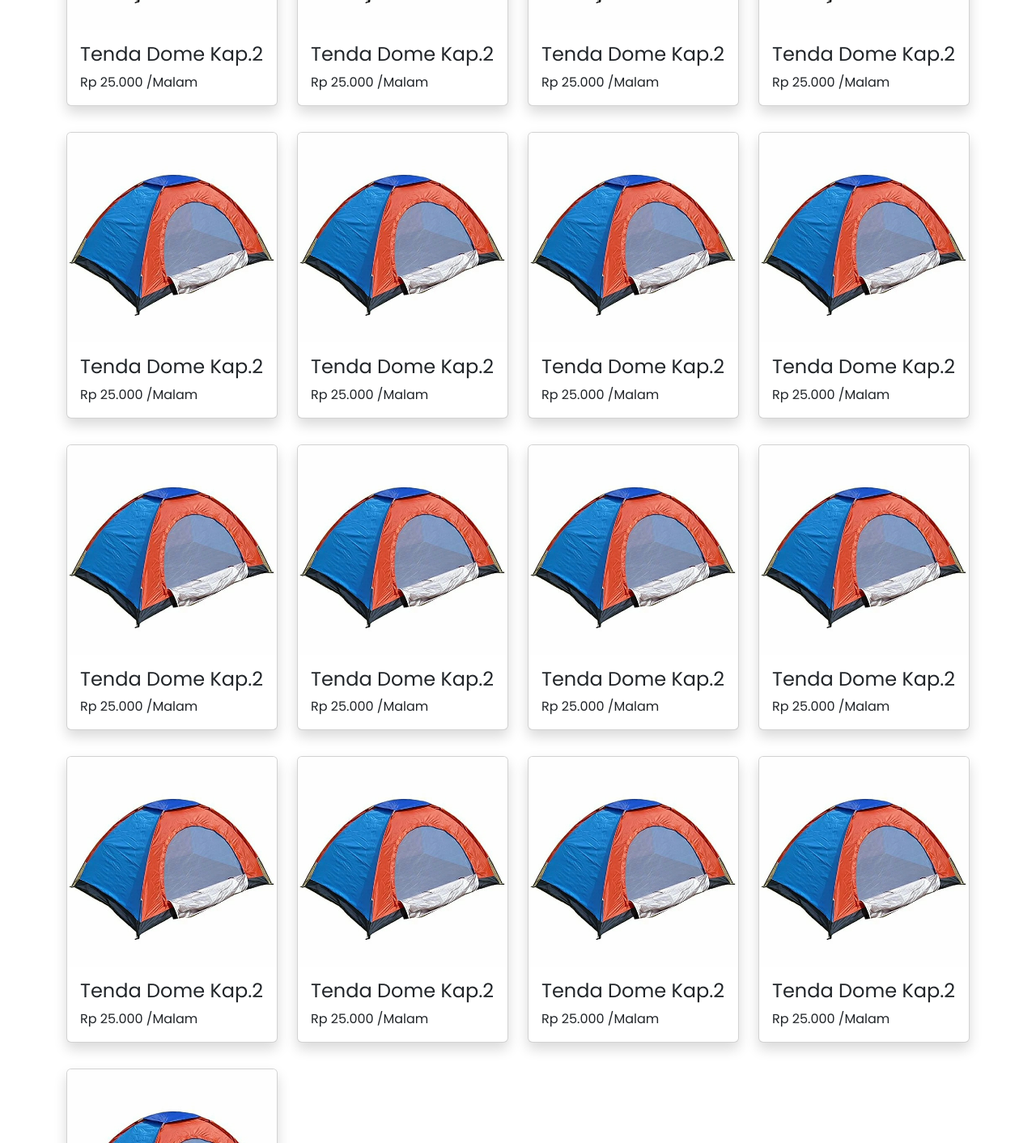
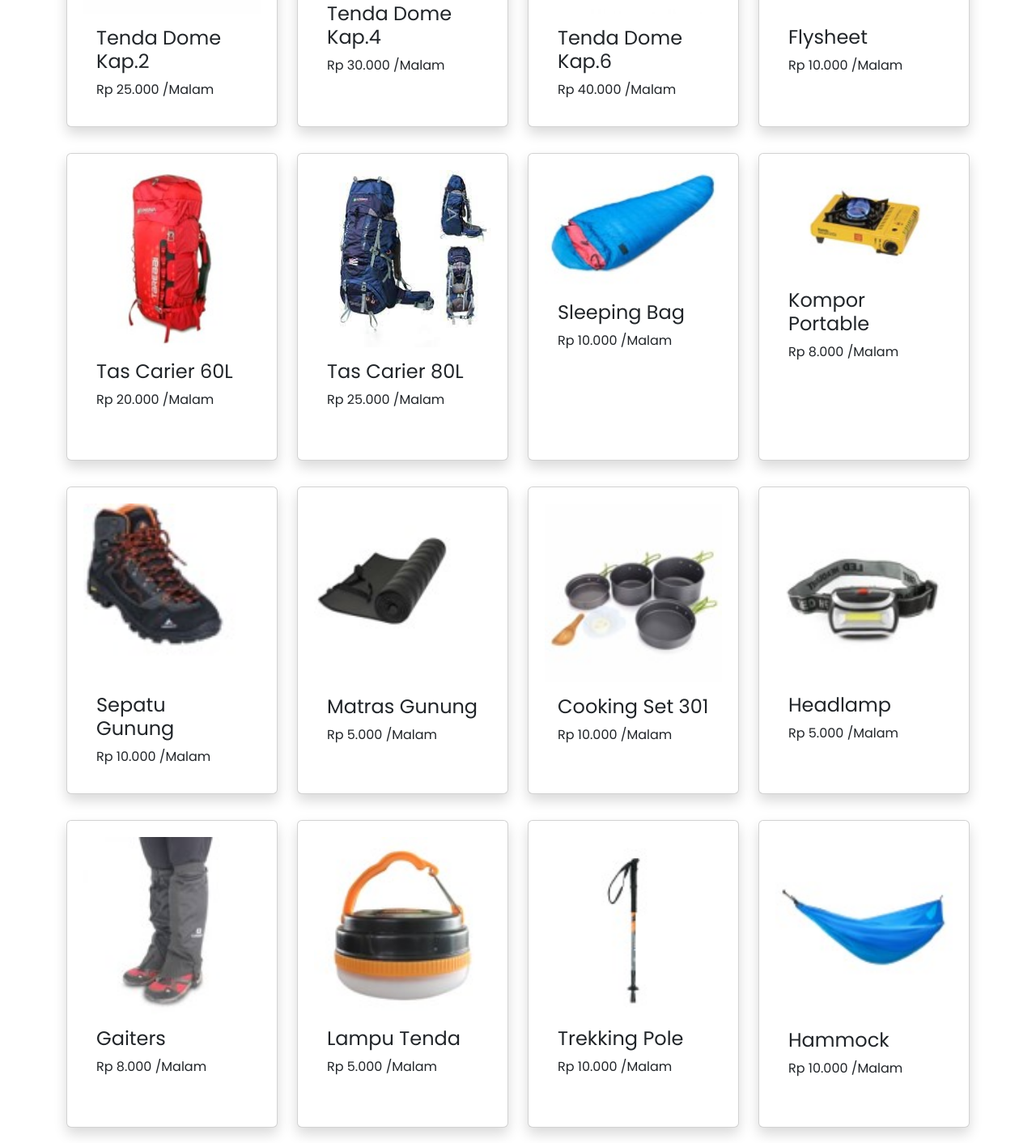
Before and after one commit to Nanang212/spe-s, a plain HTML site: page profil.html in a window 1280 px wide. Shown: the part 789-2201 px from the top of the page at 81% size. Drawn offline with nearby package versions, Linux system fonts and the light colour scheme.

Commit message:
ubah gambar pricelist

```diff
--- a/assets/style.css
+++ b/assets/style.css
@@ -9,3 +9,7 @@ nav ul li:hover {
 .banner .padding{
     padding-top: 10em;
 }
+.card {
+    height: 380px;
+    padding: 20px;
+}
--- a/profil.html
+++ b/profil.html
@@ -81,145 +81,145 @@
                 </div>
                 <div class="col-md-3 py-3">
                     <div class="card shadow">
-                        <img src="assets/image/tenda_kap2.jpg" class="card-img-product card-img-top" alt="">
+                        <img src="assets/image/dome4.jpg" class="card-img-product card-img-top" alt="">
                         <div class="card-body">
-                            <h4 class="card-title">Tenda Dome Kap.2</h4>
+                            <h4 class="card-title">Tenda Dome Kap.4</h4>
+                            <p class="card-text">Rp 30.000 /Malam</p>
+                        </div>
+                    </div>
+                </div>
+                <div class="col-md-3 py-3">
+                    <div class="card shadow">
+                        <img src="assets/image/doublelayer4.jpg" class="card-img-product card-img-top" alt="">
+                        <div class="card-body">
+                            <h4 class="card-title">Tenda Dome Kap.6</h4>
+                            <p class="card-text">Rp 40.000 /Malam</p>
+                        </div>
+                    </div>
+                </div>
+                <div class="col-md-3 py-3">
+                    <div class="card shadow">
+                        <img src="assets/image/flysheet.jpg" class="card-img-product card-img-top" alt="">
+                        <div class="card-body">
+                            <h4 class="card-title">Flysheet</h4>
+                            <p class="card-text">Rp 10.000 /Malam</p>
+                        </div>
+                    </div>
+                </div>
+                <div class="col-md-3 py-3">
+                    <div class="card shadow">
+                        <img src="assets/image/cariier60L.jpg" class="card-img-product card-img-top" alt="">
+                        <div class="card-body">
+                            <h4 class="card-title">Tas Carier 60L</h4>
+                            <p class="card-text">Rp 20.000 /Malam</p>
+                        </div>
+                    </div>
+                </div>
+                <div class="col-md-3 py-3">
+                    <div class="card shadow">
+                        <img src="assets/image/carier80l.jpg" class="card-img-product card-img-top" alt="">
+                        <div class="card-body">
+                            <h4 class="card-title">Tas Carier 80L</h4>
                             <p class="card-text">Rp 25.000 /Malam</p>
                         </div>
                     </div>
                 </div>
                 <div class="col-md-3 py-3">
                     <div class="card shadow">
-                        <img src="assets/image/tenda_kap2.jpg" class="card-img-product card-img-top" alt="">
+                        <img src="assets/image/SB.jpg" class="card-img-product card-img-top" alt="">
                         <div class="card-body">
-                            <h4 class="card-title">Tenda Dome Kap.2</h4>
-                            <p class="card-text">Rp 25.000 /Malam</p>
+                            <h4 class="card-title">Sleeping Bag</h4>
+                            <p class="card-text">Rp 10.000 /Malam</p>
                         </div>
                     </div>
                 </div>
                 <div class="col-md-3 py-3">
                     <div class="card shadow">
-                        <img src="assets/image/tenda_kap2.jpg" class="card-img-product card-img-top" alt="">
+                        <img src="assets/image/Kompor Portable.jpg" class="card-img-product card-img-top" alt="">
                         <div class="card-body">
-                            <h4 class="card-title">Tenda Dome Kap.2</h4>
-                            <p class="card-text">Rp 25.000 /Malam</p>
+                            <h4 class="card-title">Kompor Portable</h4>
+                            <p class="card-text">Rp 8.000 /Malam</p>
                         </div>
                     </div>
                 </div>
                 <div class="col-md-3 py-3">
                     <div class="card shadow">
-                        <img src="assets/image/tenda_kap2.jpg" class="card-img-product card-img-top" alt="">
+                        <img src="assets/image/septau.jpg" class="card-img-product card-img-top" alt="">
                         <div class="card-body">
-                            <h4 class="card-title">Tenda Dome Kap.2</h4>
-                            <p class="card-text">Rp 25.000 /Malam</p>
+                            <h4 class="card-title">Sepatu Gunung</h4>
+                            <p class="card-text">Rp 10.000 /Malam</p>
                         </div>
                     </div>
                 </div>
                 <div class="col-md-3 py-3">
                     <div class="card shadow">
-                        <img src="assets/image/tenda_kap2.jpg" class="card-img-product card-img-top" alt="">
+                        <img src="assets/image/matras.jpg" class="card-img-product card-img-top" alt="">
                         <div class="card-body">
-                            <h4 class="card-title">Tenda Dome Kap.2</h4>
-                            <p class="card-text">Rp 25.000 /Malam</p>
+                            <h4 class="card-title">Matras Gunung</h4>
+                            <p class="card-text">Rp 5.000 /Malam</p>
                         </div>
                     </div>
                 </div>
                 <div class="col-md-3 py-3">
                     <div class="card shadow">
-                        <img src="assets/image/tenda_kap2.jpg" class="card-img-product card-img-top" alt="">
+                        <img src="assets/image/nesting.jpg" class="card-img-product card-img-top" alt="">
                         <div class="card-body">
-                            <h4 class="card-title">Tenda Dome Kap.2</h4>
-                            <p class="card-text">Rp 25.000 /Malam</p>
+                            <h4 class="card-title">Cooking Set 301</h4>
+                            <p class="card-text">Rp 10.000 /Malam</p>
                         </div>
                     </div>
                 </div>
                 <div class="col-md-3 py-3">
                     <div class="card shadow">
-                        <img src="assets/image/tenda_kap2.jpg" class="card-img-product card-img-top" alt="">
+                        <img src="assets/image/headlamp.jpg" class="card-img-product card-img-top" alt="">
                         <div class="card-body">
-                            <h4 class="card-title">Tenda Dome Kap.2</h4>
-                            <p class="card-text">Rp 25.000 /Malam</p>
+                            <h4 class="card-title">Headlamp</h4>
+                            <p class="card-text">Rp 5.000 /Malam</p>
                         </div>
                     </div>
                 </div>
                 <div class="col-md-3 py-3">
                     <div class="card shadow">
-                        <img src="assets/image/tenda_kap2.jpg" class="card-img-product card-img-top" alt="">
+                        <img src="assets/image/gaiter.jpg" class="card-img-product card-img-top" alt="">
                         <div class="card-body">
-                            <h4 class="card-title">Tenda Dome Kap.2</h4>
-                            <p class="card-text">Rp 25.000 /Malam</p>
+                            <h4 class="card-title">Gaiters</h4>
+                            <p class="card-text">Rp 8.000 /Malam</p>
                         </div>
                     </div>
                 </div>
                 <div class="col-md-3 py-3">
                     <div class="card shadow">
-                        <img src="assets/image/tenda_kap2.jpg" class="card-img-product card-img-top" alt="">
+                        <img src="assets/image/lamputemda.jpg" class="card-img-product card-img-top" alt="">
                         <div class="card-body">
-                            <h4 class="card-title">Tenda Dome Kap.2</h4>
-                            <p class="card-text">Rp 25.000 /Malam</p>
+                            <h4 class="card-title">Lampu Tenda</h4>
+                            <p class="card-text">Rp 5.000 /Malam</p>
                         </div>
                     </div>
                 </div>
                 <div class="col-md-3 py-3">
                     <div class="card shadow">
-                        <img src="assets/image/tenda_kap2.jpg" class="card-img-product card-img-top" alt="">
+                        <img src="assets/image/TK.jpg" class="card-img-product card-img-top" alt="">
                         <div class="card-body">
-                            <h4 class="card-title">Tenda Dome Kap.2</h4>
-                            <p class="card-text">Rp 25.000 /Malam</p>
+                            <h4 class="card-title">Trekking Pole</h4>
+                            <p class="card-text">Rp 10.000 /Malam</p>
                         </div>
                     </div>
                 </div>
                 <div class="col-md-3 py-3">
                     <div class="card shadow">
-                        <img src="assets/image/tenda_kap2.jpg" class="card-img-product card-img-top" alt="">
+                        <img src="assets/image/hammock.jpg" class="card-img-product card-img-top" alt="">
                         <div class="card-body">
-                            <h4 class="card-title">Tenda Dome Kap.2</h4>
-                            <p class="card-text">Rp 25.000 /Malam</p>
+                            <h4 class="card-title">Hammock</h4>
+                            <p class="card-text">Rp 10.000 /Malam</p>
                         </div>
                     </div>
                 </div>
                 <div class="col-md-3 py-3">
                     <div class="card shadow">
-                        <img src="assets/image/tenda_kap2.jpg" class="card-img-product card-img-top" alt="">
+                        <img src="assets/image/Kompas.jpg" class="card-img-product card-img-top" alt="">
                         <div class="card-body">
-                            <h4 class="card-title">Tenda Dome Kap.2</h4>
-                            <p class="card-text">Rp 25.000 /Malam</p>
-                        </div>
-                    </div>
-                </div>
-                <div class="col-md-3 py-3">
-                    <div class="card shadow">
-                        <img src="assets/image/tenda_kap2.jpg" class="card-img-product card-img-top" alt="">
-                        <div class="card-body">
-                            <h4 class="card-title">Tenda Dome Kap.2</h4>
-                            <p class="card-text">Rp 25.000 /Malam</p>
-                        </div>
-                    </div>
-                </div>
-                <div class="col-md-3 py-3">
-                    <div class="card shadow">
-                        <img src="assets/image/tenda_kap2.jpg" class="card-img-product card-img-top" alt="">
-                        <div class="card-body">
-                            <h4 class="card-title">Tenda Dome Kap.2</h4>
-                            <p class="card-text">Rp 25.000 /Malam</p>
-                        </div>
-                    </div>
-                </div>
-                <div class="col-md-3 py-3">
-                    <div class="card shadow">
-                        <img src="assets/image/tenda_kap2.jpg" class="card-img-product card-img-top" alt="">
-                        <div class="card-body">
-                            <h4 class="card-title">Tenda Dome Kap.2</h4>
-                            <p class="card-text">Rp 25.000 /Malam</p>
-                        </div>
-                    </div>
-                </div>
-                <div class="col-md-3 py-3">
-                    <div class="card shadow">
-                        <img src="assets/image/tenda_kap2.jpg" class="card-img-product card-img-top" alt="">
-                        <div class="card-body">
-                            <h4 class="card-title">Tenda Dome Kap.2</h4>
-                            <p class="card-text">Rp 25.000 /Malam</p>
+                            <h4 class="card-title">Kompas Bidik</h4>
+                            <p class="card-text">Rp 10.000 /Malam</p>
                         </div>
                     </div>
                 </div>
```
Also changed, not shown: assets/image/Kompas.jpg (added), assets/image/Kompor Portable.jpg (added), assets/image/SB.jpg (added), assets/image/TK.jpg (added), assets/image/carier80l.jpg (added), assets/image/cariier60L.jpg (added), assets/image/dome4.jpg (added), assets/image/doublelayer4.jpg (added), assets/image/flysheet.jpg (added), assets/image/gaiter.jpg (added), assets/image/hammock.jpg (added), assets/image/headlamp.jpg (added), assets/image/lamputemda.jpg (added), assets/image/matras.jpg (added), 3 more files.
